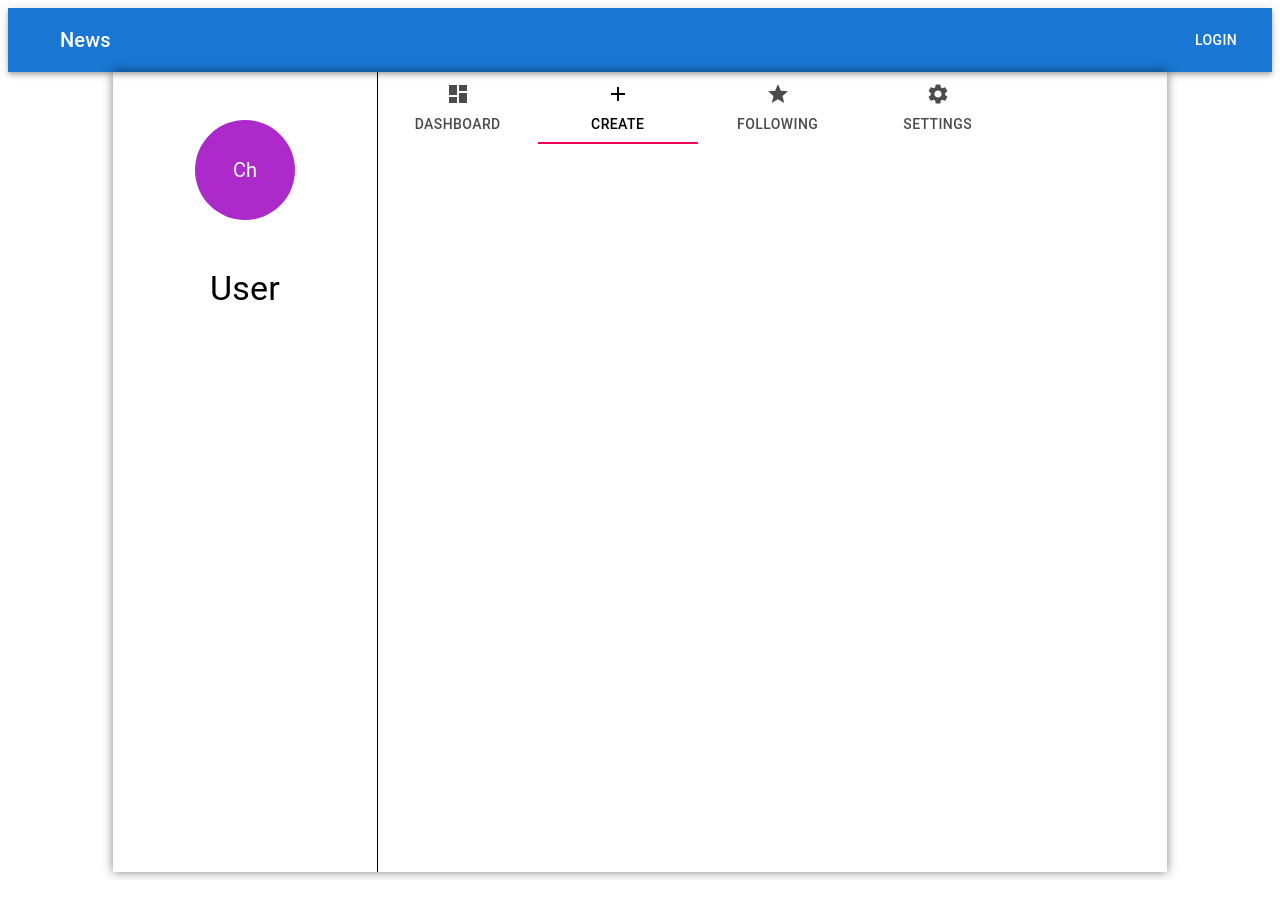
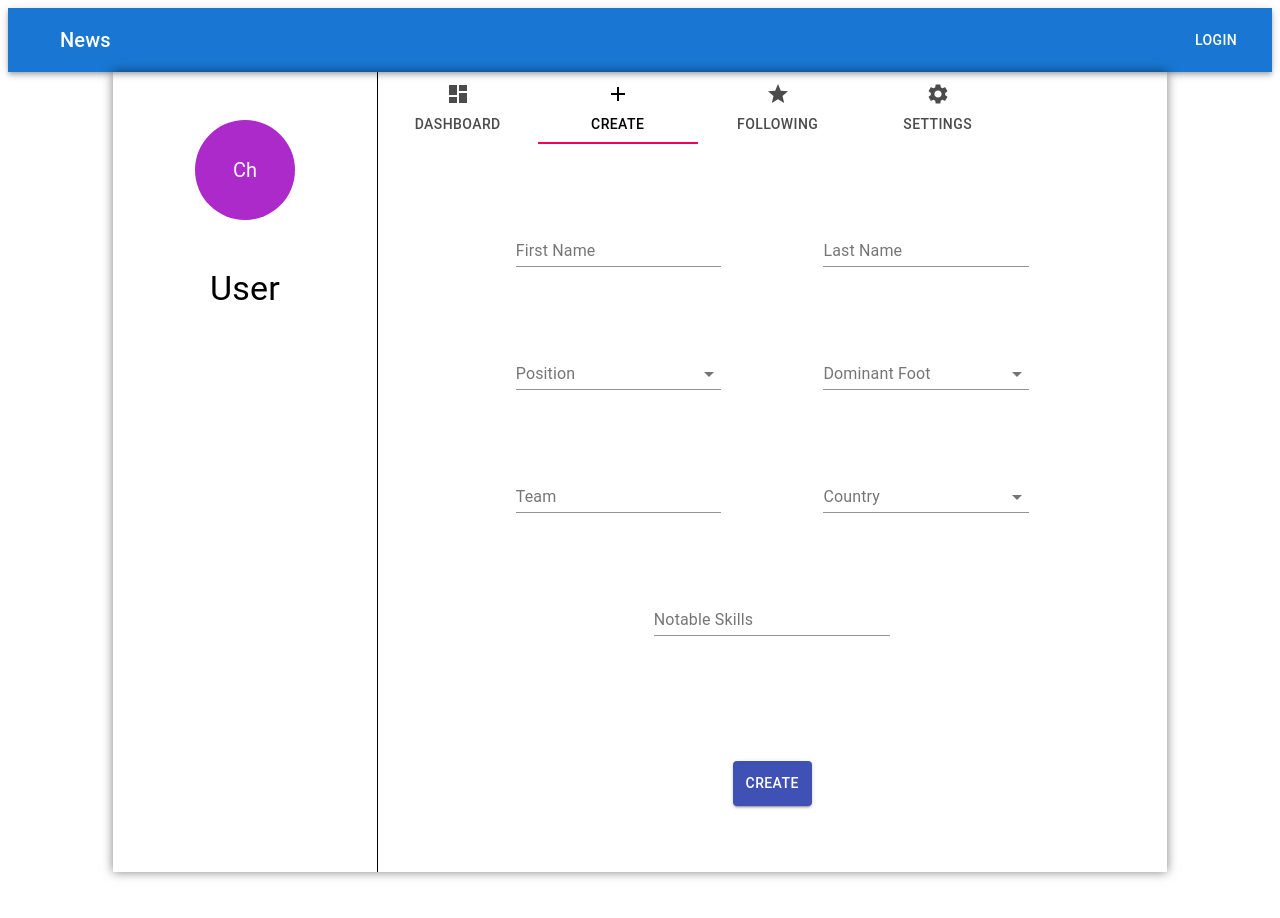
Before and after one commit to demiapollo/soccerScout, a React (Create React App) app in the folder client/: page /profile in a window 1280 px wide. Both pictures are taken after a click on the tab "CREATE". Shown: the top 918 px of the page. Before the commit the page ends 880 px from the top, so only its background shows below. Built offline with nearby package versions, Linux system fonts and the light colour scheme.

Commit message:
created PlayForm component

```diff
--- a/client/src/components/PlayerForm.js
+++ b/client/src/components/PlayerForm.js
@@ -0,0 +1,161 @@
+import {
+  Button,
+  FormControl,
+  Input,
+  Select,
+  MenuItem,
+  TextField,
+  InputAdornment,
+  InputLabel,
+  makeStyles,
+  Typography,
+} from "@material-ui/core";
+
+import { useState } from "react";
+
+const PlayerForm = () => {
+  const [firstNameInput, setFirstNameInput] = useState("");
+  const [lastNameInput, setLastNameInput] = useState("");
+  const [positionInput, setPositionInput] = useState("");
+  const [dominantFootInput, setDominantFootInput] = useState("");
+  const [teamInput, setTeamInput] = useState("");
+  const [countryInput, setCountryInput] = useState("");
+  const [skillsInput, setSkillsInput] = useState("");
+
+  const handleChange = (event, setter) => {
+    setter(event.target.value);
+  };
+
+  const useStyles = makeStyles((_theme) => ({
+    root: {
+      display: "flex",
+      flexDirection: "column",
+      alignItems: "center",
+      height: "100vh",
+      marginTop: "75px",
+    },
+    container: {
+      display: "flex",
+      flexDirection: "row",
+      justifyContent: "space-between",
+      width: "65%",
+    },
+
+    form: {
+      width: "40%",
+      marginBottom: "75px",
+    },
+    button: {
+      width: "10%",
+      height: "45px",
+      marginTop: "50px",
+    },
+  }));
+
+  const classes = useStyles();
+
+  return (
+    <div className={classes.root}>
+      <div className={classes.container}>
+        <FormControl className={classes.form}>
+          <InputLabel htmlFor="firstName">First Name</InputLabel>
+          <Input
+            id="firstName"
+            value={firstNameInput}
+            onChange={(event) => handleChange(event, setFirstNameInput)}
+          />
+        </FormControl>
+        <FormControl className={classes.form}>
+          <InputLabel htmlFor="lastName">Last Name</InputLabel>
+          <Input
+            id="lastName"
+            value={lastNameInput}
+            onChange={(event) => handleChange(event, setLastNameInput)}
+          />
+        </FormControl>
+      </div>
+      <div className={classes.container}>
+        <FormControl className={classes.form}>
+          <InputLabel htmlFor="position">Position</InputLabel>
+          <Select
+            id="position"
+            value={positionInput}
+            onChange={(event) => handleChange(event, setPositionInput)}
+          >
+            <MenuItem value="Goalkeeper">Goalkeeper</MenuItem>
+            <MenuItem value="Right Fullback">Right Fullback</MenuItem>
+            <MenuItem value="Left Fullback">Left Fullback</MenuItem>
+            <MenuItem value="Center Back">Center Back</MenuItem>
+            <MenuItem value="Defensive Midfielder">
+              Defensive Midfielder
+            </MenuItem>
+            <MenuItem value="Left Midfielder">Left Midfielder</MenuItem>
+            <MenuItem value="Central Midfielder">Central Midfielder</MenuItem>
+            <MenuItem value="Right Midfielder">Right Midfielder</MenuItem>
+            <MenuItem value="Attacking Midfielder">
+              Attacking Midfielder
+            </MenuItem>
+            <MenuItem value="Right Winger">Right Winger</MenuItem>
+            <MenuItem value="Left Winger">Left Winger</MenuItem>
+            <MenuItem value="Striker">Striker</MenuItem>
+          </Select>
+        </FormControl>
+        <FormControl className={classes.form}>
+          <InputLabel htmlFor="dominantFoot">Dominant Foot</InputLabel>
+          <Select
+            id="dominantFoot"
+            value={dominantFootInput}
+            onChange={(event) => handleChange(event, setDominantFootInput)}
+          >
+            <MenuItem value="Right">Right</MenuItem>
+            <MenuItem value="Left">Left</MenuItem>
+            <MenuItem value="Both">Both</MenuItem>
+          </Select>
+        </FormControl>
+      </div>
+      <div className={classes.container}>
+        <FormControl className={classes.form}>
+          <InputLabel htmlFor="team">Team</InputLabel>
+          <Input
+            id="team"
+            value={teamInput}
+            onChange={(event) => handleChange(event, setTeamInput)}
+          />
+        </FormControl>
+        <FormControl className={classes.form}>
+          <InputLabel htmlFor="country">Country</InputLabel>
+          <Select
+            id="country"
+            value={countryInput}
+            onChange={(event) => handleChange(event, setCountryInput)}
+          >
+            <MenuItem value="Argentina">Argentina</MenuItem>
+            <MenuItem value="Brazil">Brazil</MenuItem>
+            <MenuItem value="England">England</MenuItem>
+            <MenuItem value="France">France</MenuItem>
+            <MenuItem value="Germany">Germany</MenuItem>
+            <MenuItem value="Italy">Italy</MenuItem>
+            <MenuItem value="Spain">Spain</MenuItem>
+            <MenuItem value="United States">United States</MenuItem>
+          </Select>
+        </FormControl>
+      </div>
+      <div style={{ width: "75%", display: "flex", justifyContent: "center" }}>
+        <FormControl className={classes.form}>
+          <TextField
+            id="skills"
+            label="Notable Skills"
+            multiline
+            value={skillsInput}
+            onChange={(event) => handleChange(event, setSkillsInput)}
+          />
+        </FormControl>
+      </div>
+      <Button variant="contained" color="primary" className={classes.button}>
+        Create
+      </Button>
+    </div>
+  );
+};
+
+export default PlayerForm;
--- a/client/src/components/UserTab.js
+++ b/client/src/components/UserTab.js
@@ -12,6 +12,7 @@ import TabPanel from "./TabPanel";
 
 import Settings from "./Settings";
 import PlayerList from "./PlayerList";
+import PlayerForm from "./PlayerForm";
 
 const a11yProps = (index) => {
   return {
@@ -41,7 +42,9 @@ const UserTab = () => {
         <TabPanel value={value} index={0}>
           <PlayerList dashboard players={["Messi", "Ronaldo", "Mbappe"]} />
         </TabPanel>
-        <TabPanel value={value} index={1}></TabPanel>
+        <TabPanel value={value} index={1}>
+          <PlayerForm />
+        </TabPanel>
         <TabPanel value={value} index={2}>
           <PlayerList following={["Neymar", "De Bruyne", "Lewandowski"]} />
         </TabPanel>
```
